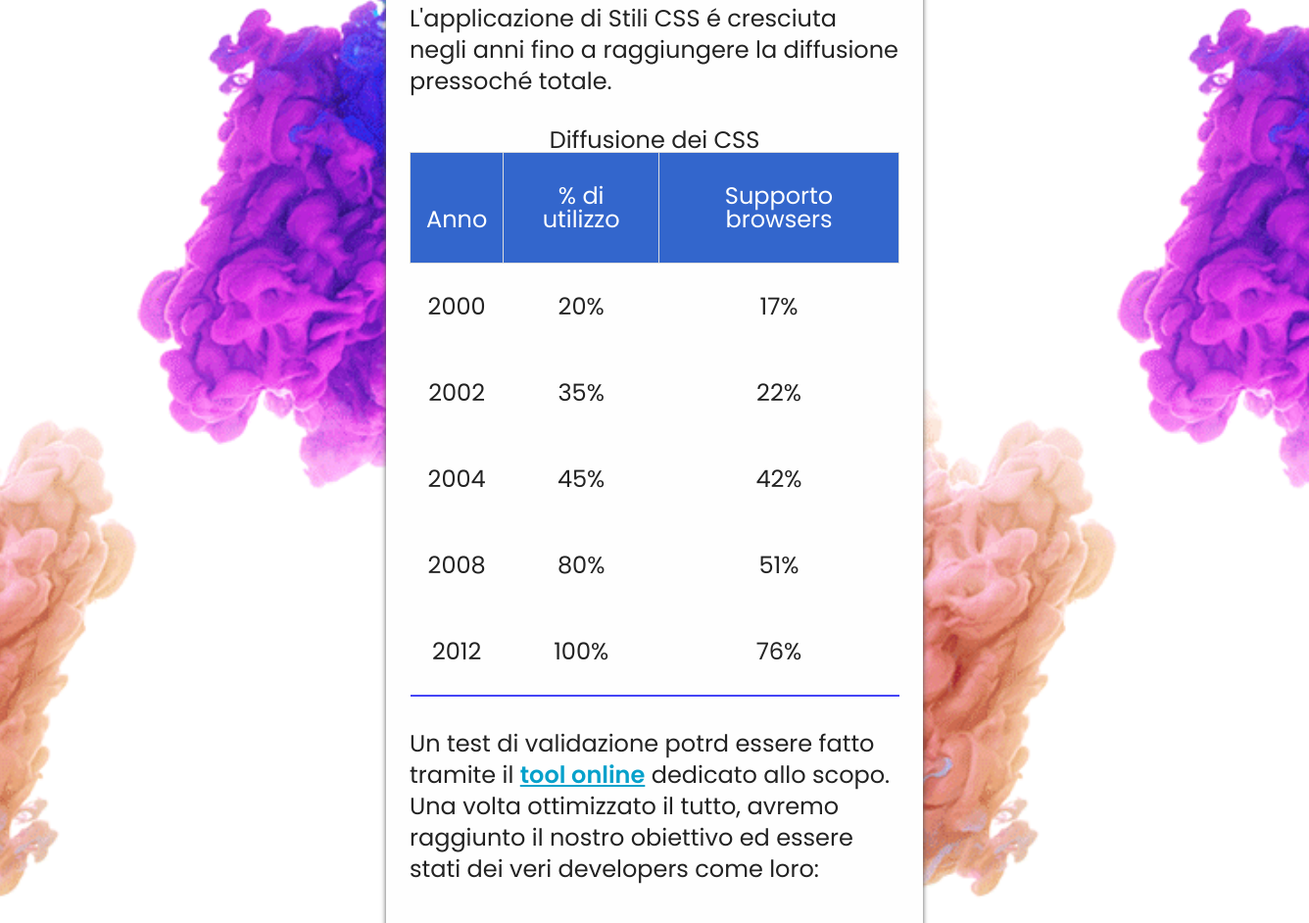
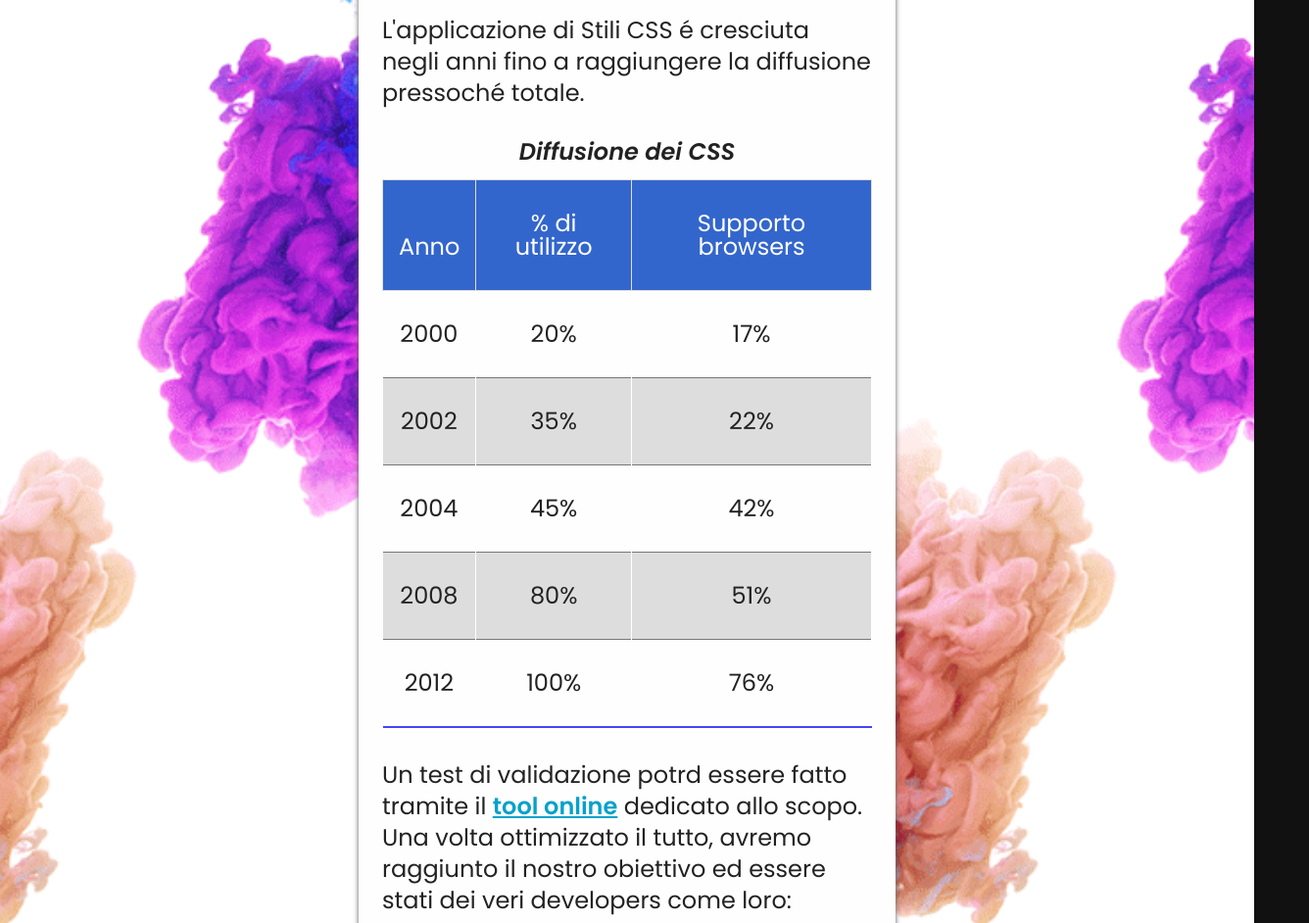
Before and after one commit to m0n0t0ny/U1-W1-D4, a plain HTML site: page index.html in a window 1280 px wide. Shown: the part 1670-2612 px from the top of the page at 98% size, 1336 px wide, since content can reach past the window. Drawn offline with Linux system fonts and the light colour scheme; grey boxes are pictures that could not be loaded.

Commit message:
- fixed body padding - add header margin top - add header margin bottom - fixes in table

```diff
--- a/assets/css/style.css
+++ b/assets/css/style.css
@@ -11,7 +11,6 @@ body {
   background-image: url(../img/sfondo.png);
   background-position: center;
   background-size: 1000px;
-  padding: 1.75rem;
 }
 
 header,
@@ -69,6 +68,7 @@ header {
   text-align: center;
   font-weight: 600;
   font-size: 24px;
+  margin-top: 2.5rem;
 }
 
 header img {
@@ -142,9 +142,21 @@ table {
   width: 100%;
 }
 
+caption {
+  margin-bottom: 1rem;
+  font-weight: 600;
+  font-style: italic;
+}
+
 thead {
   background-color: #3366cc;
   color: white;
+}
+
+tbody tr:nth-child(even) {
+  background-color: #dddddd;
+  border-top: 1px solid #777777;
+  border-bottom: 1px solid #777777;
 }
 
 th {
@@ -157,6 +169,7 @@ th {
 td {
   text-align: center;
   padding: 2rem 0;
+  border-right: 1px solid #fff;
 }
 
 /* FORM */
@@ -252,6 +265,11 @@ footer {
   text-align: center;
   color: #fff;
   font-size: 20px;
+  margin-bottom: 2.5rem;
+}
+
+footer h5 {
+  margin-bottom: 1rem;
 }
 
 footer p {
```
